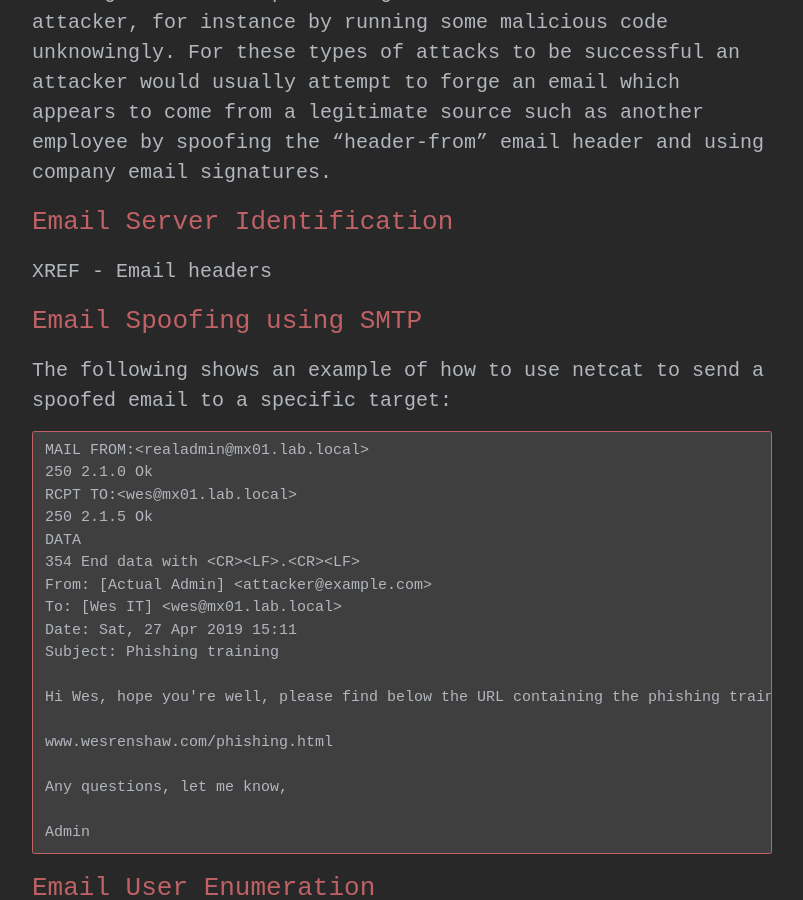
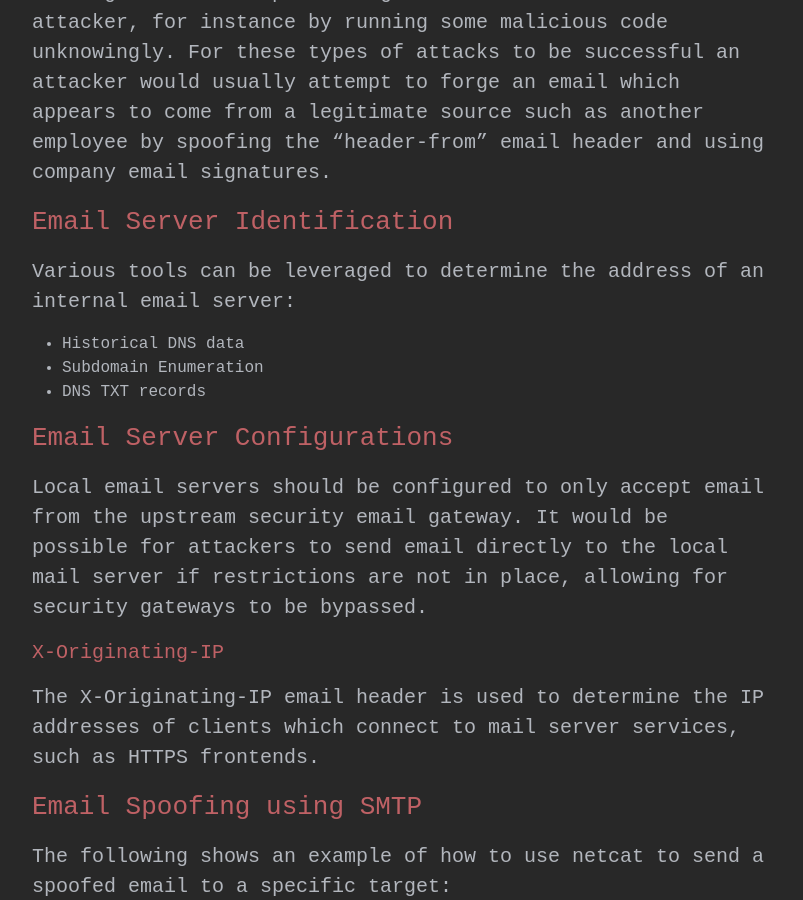
Before and after one commit to C0smos/C0smos.github.io, a Jekyll site: the page built from _posts/2019-04-25-email-spoofing.md, in a window 1280 px wide and 900 px high, scrolled down 382 px. Shown: the whole window, without its empty margins (238-1041 px from the left). Built offline with Jekyll 4.4.1, drawn with Linux system fonts in a browser that asks for light colours; nearby versions of some CDN libraries.

Commit message:
Updating content

```diff
--- a/_posts/2019-04-25-email-spoofing.md
+++ b/_posts/2019-04-25-email-spoofing.md
@@ -9,7 +9,17 @@ categories: InitialCompromise
 Initial compromises typically result from phishing campaigns where a subset of users are targeted through the use of email and engineered into performing actions on behalf of an attacker, for instance by running some malicious code unknowingly. For these types of attacks to be successful an attacker would usually attempt to forge an email which appears to come from a legitimate source such as another employee by spoofing the "header-from" email header and using company email signatures.
 
 ### Email Server Identification
-XREF - Email headers
+Various tools can be leveraged to determine the address of an internal email server:
+
+* Historical DNS data
+* Subdomain Enumeration
+* DNS TXT records
+
+### Email Server Configurations
+Local email servers should be configured to only accept email from the upstream security email gateway. It would be possible for attackers to send email directly to the local mail server if restrictions are not in place, allowing for security gateways to be bypassed.
+
+#### X-Originating-IP
+The X-Originating-IP email header is used to determine the IP addresses of clients which connect to mail server services, such as HTTPS frontends.
 
 ### Email Spoofing using SMTP
 The following shows an example of how to use netcat to send a spoofed email to a specific target:
```
